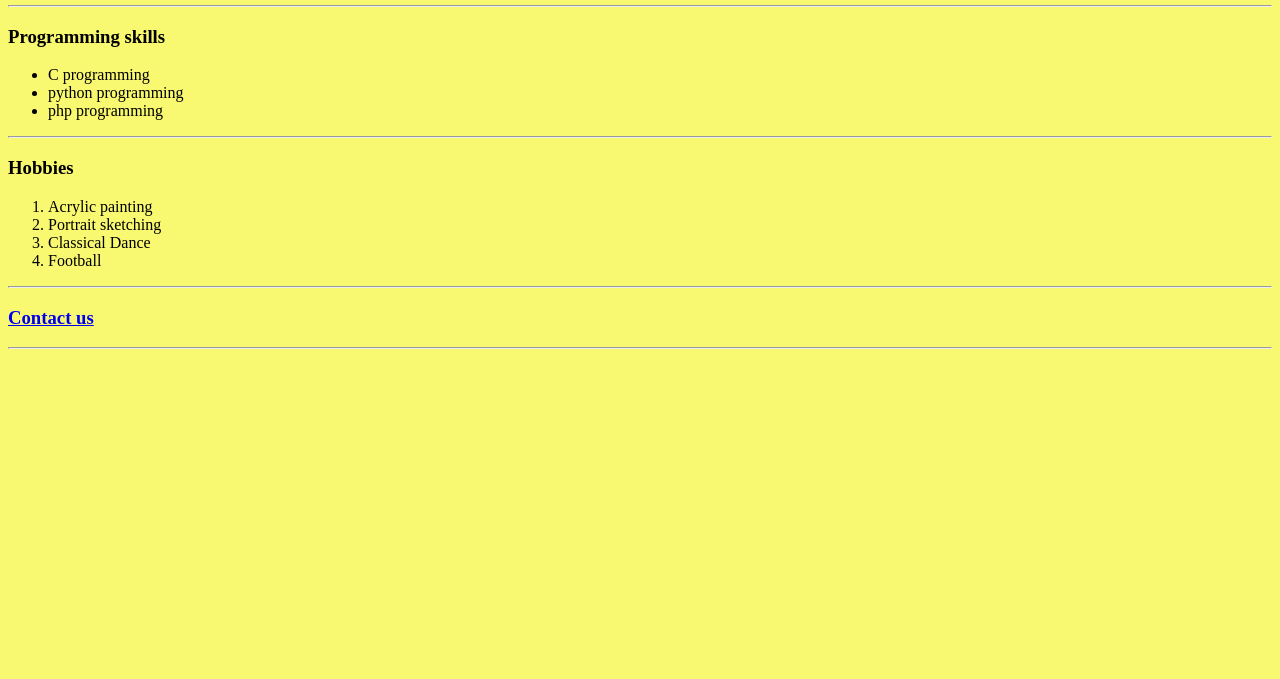
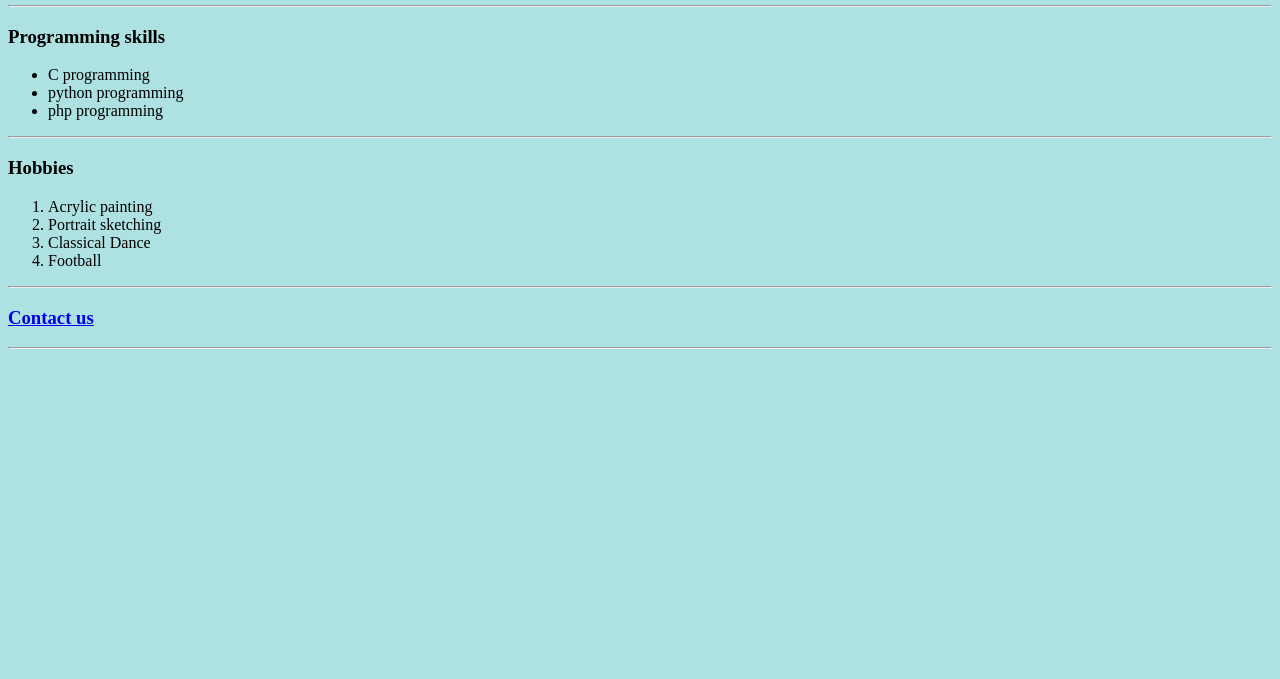
Before and after one commit to ranjithapr9/resume, a plain HTML site: page index.html in a window 1280 px wide. Shown: the part 121-800 px from the top of the page. Drawn offline with Linux system fonts and the light colour scheme.

Commit message:
Update index.html

```diff
--- a/index.html
+++ b/index.html
@@ -4,7 +4,7 @@
     <meta charset="utf-8">
     <title>Ranjitha PR</title>
   </head>
- <body style="background-color : #f9f871;">
+ <body style="background-color : #aee1e1;">
 
  <table>
    <tr>
```
